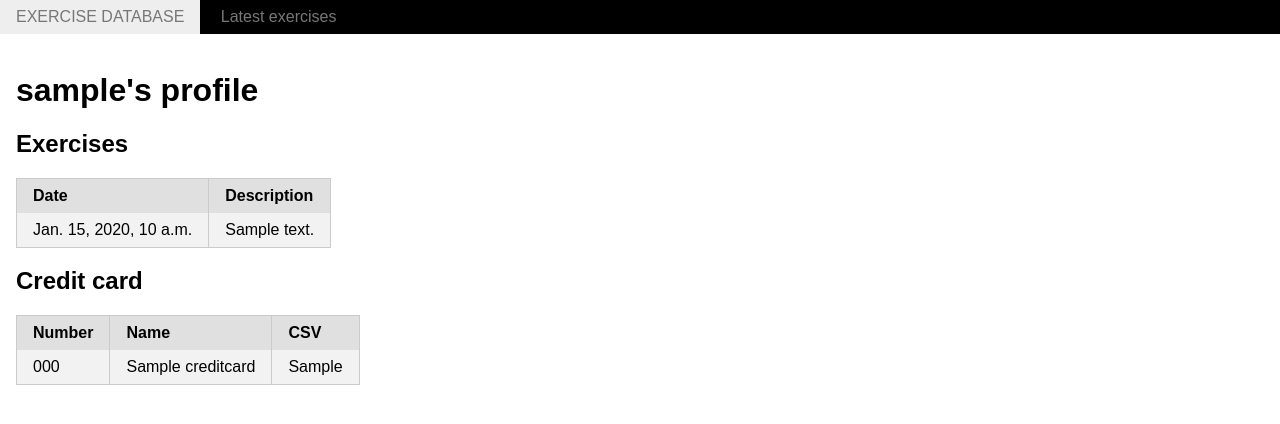
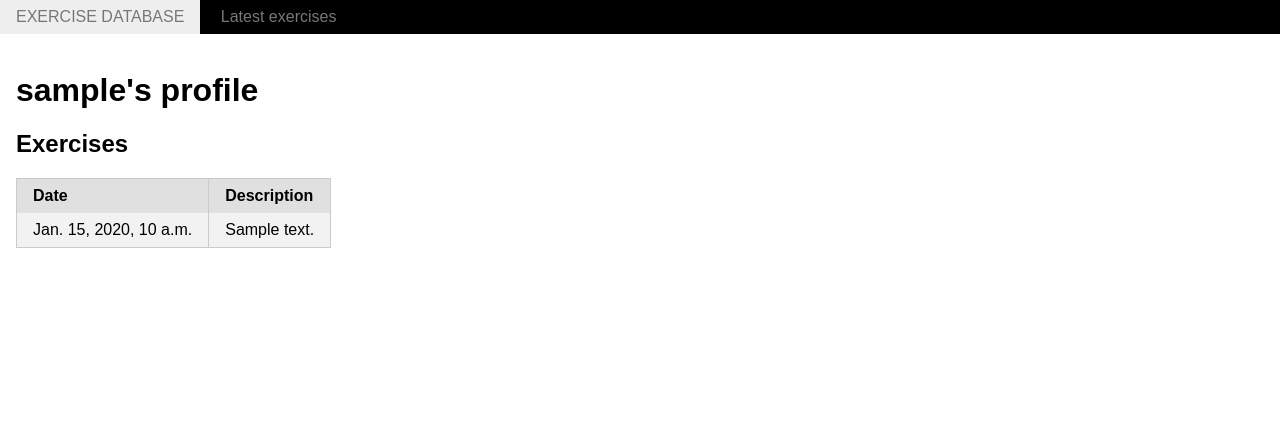
Before and after one commit to plokk/csb-2021-project-1, a Django app: template exercises/templates/profile/index.html in a window 1280 px wide. Shown: the top 424 px of the page. Run offline with Django 3.2, Linux system fonts and the light colour scheme; the template is opened without the code that fills it: values that come from a table or form of the project are taken from there, others are empty; tables that the repository leaves empty hold one stand-in row (values such as "Sample post").

Commit message:
Limit credit card visibility

```diff
--- a/exercises/templates/profile/index.html
+++ b/exercises/templates/profile/index.html
@@ -28,7 +28,7 @@
             {% endfor %}
         </tbody>
     </table>
-
+    {% if is_me %}
         {% if credit_cards %}
             <h2>Credit card</h2>
             <table class="pure-table">
@@ -46,8 +46,9 @@
                 </tbody>
             </table>
         {% endif %}
+    {% endif %}
     {% if is_me %}
-        {% if credit_cards is None %}
+        {% if not credit_cards %}
             <h2>Add credit card to activate subscription</h2>
             <form action='/add-credit-card/' class="pure-form pure-form-stacked" method="POST">
                 {% csrf_token %}
```
Lines whose indentation alone changed are shown as unchanged.
